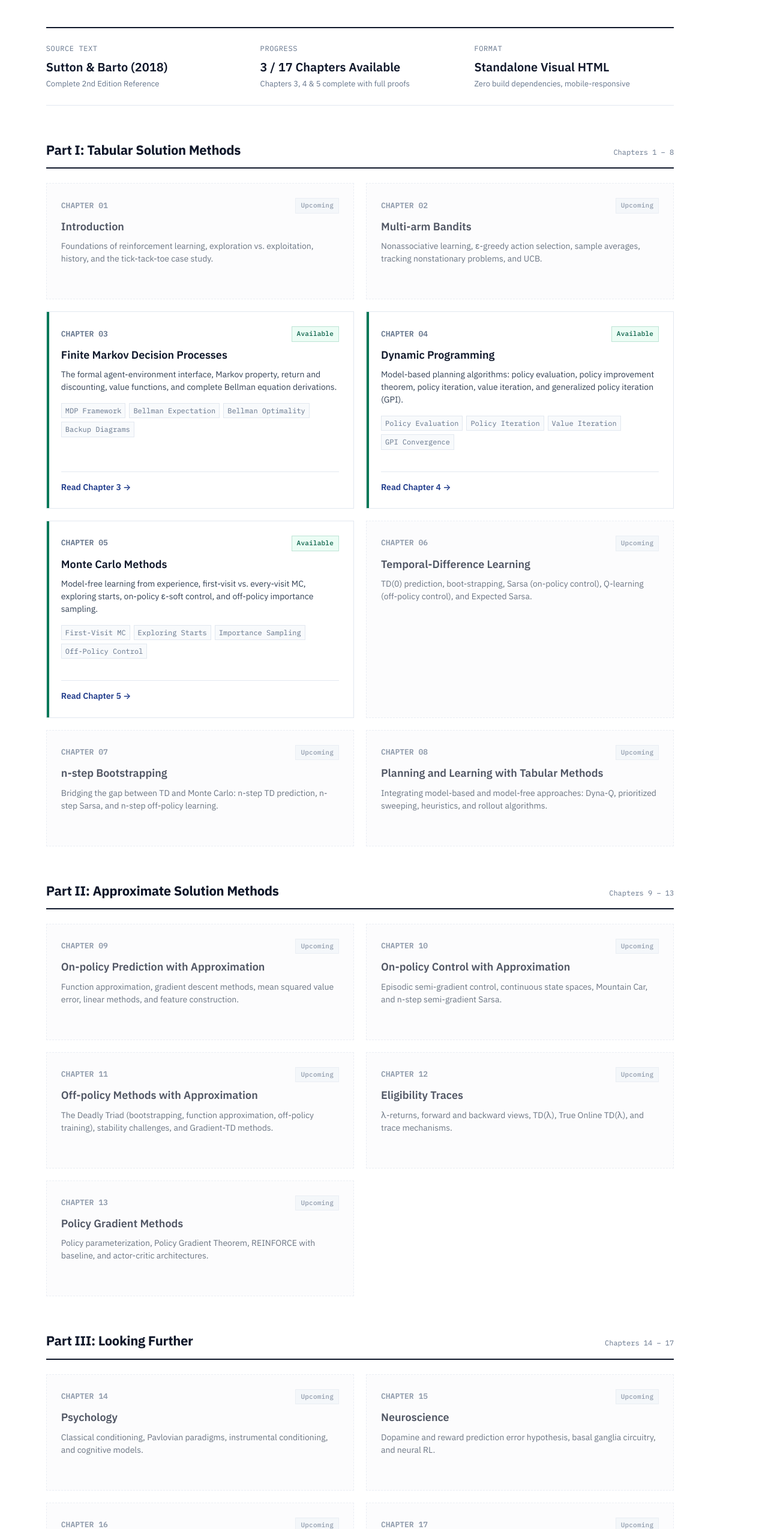
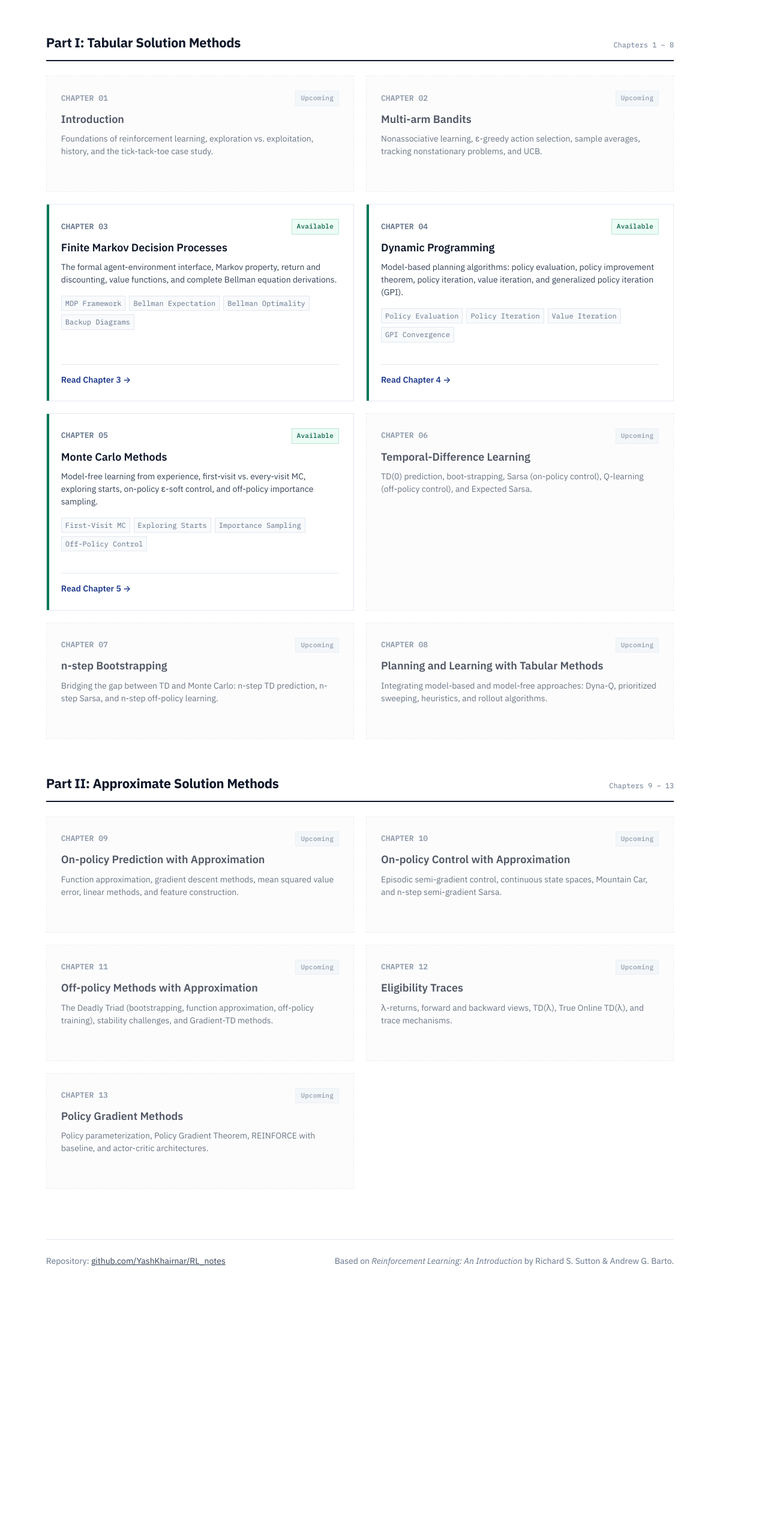
Before and after one commit to YashKhairnar/RL_notes, a plain HTML site: page docs/index.html in a window 1280 px wide. Shown: the part 251-2800 px from the top of the page at 60% size. After the commit the page ends 2461 px from the top, so only its background shows below. Drawn offline with Linux system fonts and the light colour scheme.

Commit message:
udpated readme and index file

```diff
--- a/docs/index.html
+++ b/docs/index.html
@@ -325,24 +325,6 @@ footer a {
   <p class="deck">Deep research study guides, rigorous mathematical derivations, intuitive geometric diagrams, and algorithms based on the 2nd Edition by Richard S. Sutton and Andrew G. Barto.</p>
 </header>
 
-<section class="overview-bar" aria-label="Course Overview">
-  <div class="stat-item">
-    <span class="stat-label">Source Text</span>
-    <span class="stat-val">Sutton &amp; Barto (2018)</span>
-    <span class="stat-sub">Complete 2nd Edition Reference</span>
-  </div>
-  <div class="stat-item">
-    <span class="stat-label">Progress</span>
-    <span class="stat-val">3 / 17 Chapters Available</span>
-    <span class="stat-sub">Chapters 3, 4 &amp; 5 complete with full proofs</span>
-  </div>
-  <div class="stat-item">
-    <span class="stat-label">Format</span>
-    <span class="stat-val">Standalone Visual HTML</span>
-    <span class="stat-sub">Zero build dependencies, mobile-responsive</span>
-  </div>
-</section>
-
 <main>
   <!-- PART I -->
   <section class="part-section">
@@ -554,65 +536,6 @@ footer a {
 
     </div>
   </section>
-
-  <!-- PART III -->
-  <section class="part-section">
-    <div class="part-header">
-      <h2 class="part-title">Part III: Looking Further</h2>
-      <span class="part-badge">Chapters 14 – 17</span>
-    </div>
-    <div class="chapters-grid">
-
-      <!-- Chapter 14 -->
-      <article class="card upcoming">
-        <div class="card-top">
-          <div class="card-meta">
-            <span class="chapter-num">CHAPTER 14</span>
-            <span class="badge badge-upcoming">Upcoming</span>
-          </div>
-          <h3 class="card-title">Psychology</h3>
-          <p class="card-desc">Classical conditioning, Pavlovian paradigms, instrumental conditioning, and cognitive models.</p>
-        </div>
-      </article>
-
-      <!-- Chapter 15 -->
-      <article class="card upcoming">
-        <div class="card-top">
-          <div class="card-meta">
-            <span class="chapter-num">CHAPTER 15</span>
-            <span class="badge badge-upcoming">Upcoming</span>
-          </div>
-          <h3 class="card-title">Neuroscience</h3>
-          <p class="card-desc">Dopamine and reward prediction error hypothesis, basal ganglia circuitry, and neural RL.</p>
-        </div>
-      </article>
-
-      <!-- Chapter 16 -->
-      <article class="card upcoming">
-        <div class="card-top">
-          <div class="card-meta">
-            <span class="chapter-num">CHAPTER 16</span>
-            <span class="badge badge-upcoming">Upcoming</span>
-          </div>
-          <h3 class="card-title">Applications and Case Studies</h3>
-          <p class="card-desc">TD-Gammon, Samuel's checkers, AlphaGo, helicopter control, and industrial RL.</p>
-        </div>
-      </article>
-
-      <!-- Chapter 17 -->
-      <article class="card upcoming">
-        <div class="card-top">
-          <div class="card-meta">
-            <span class="chapter-num">CHAPTER 17</span>
-            <span class="badge badge-upcoming">Upcoming</span>
-          </div>
-          <h3 class="card-title">Frontiers</h3>
-          <p class="card-desc">Reward design, generalization, state construction, continuous time/action, and the future of RL.</p>
-        </div>
-      </article>
-
-    </div>
-  </section>
 </main>
 
 <footer>
```
Also changed, not shown: 1 other file.
